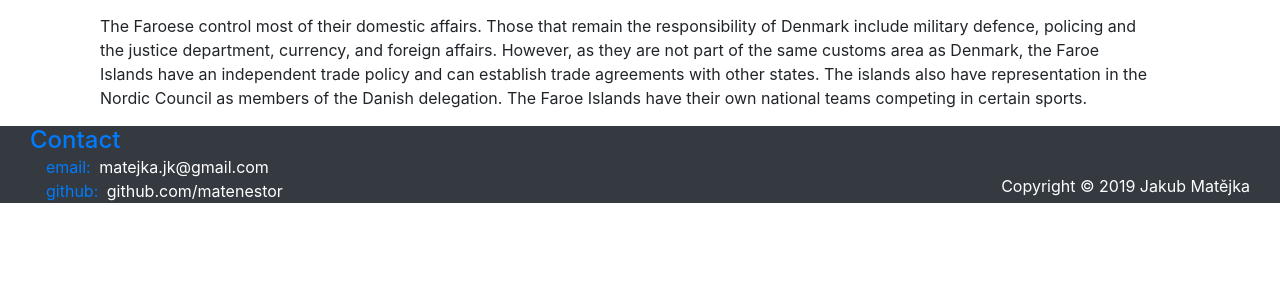
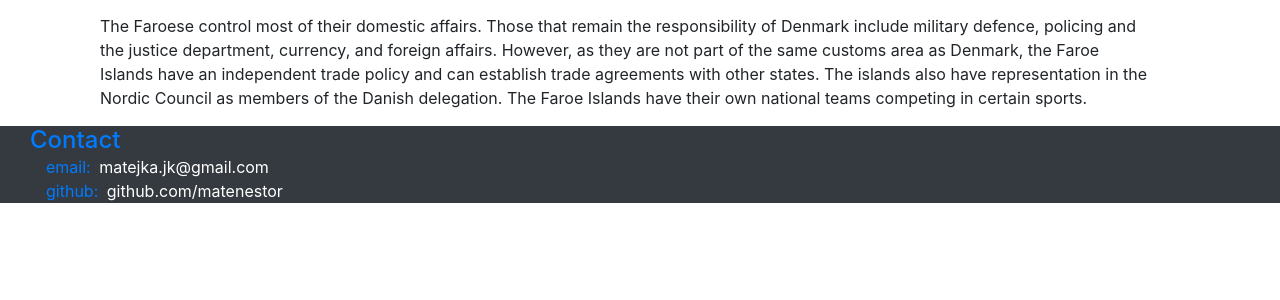
Before and after one commit to matenestor/KIV-WEB_sp, a PHP site: page / in a window 1280 px wide. Shown: the part 430-730 px from the top of the page. Run offline with PHP 8.4, Linux system fonts and the light colour scheme.

Commit message:
copyright bad

```diff
--- a/app/Views/Layout.phtml
+++ b/app/Views/Layout.phtml
@@ -126,9 +126,6 @@ global $login;
                 </li>
             </ul>
         </div>
-        <div class="col">
-            <p class="text-white text-right mt-xl-5 mb-0">Copyright © 2019 Jakub Matějka</p>
-        </div>
     </div>
 </footer>
 
```
